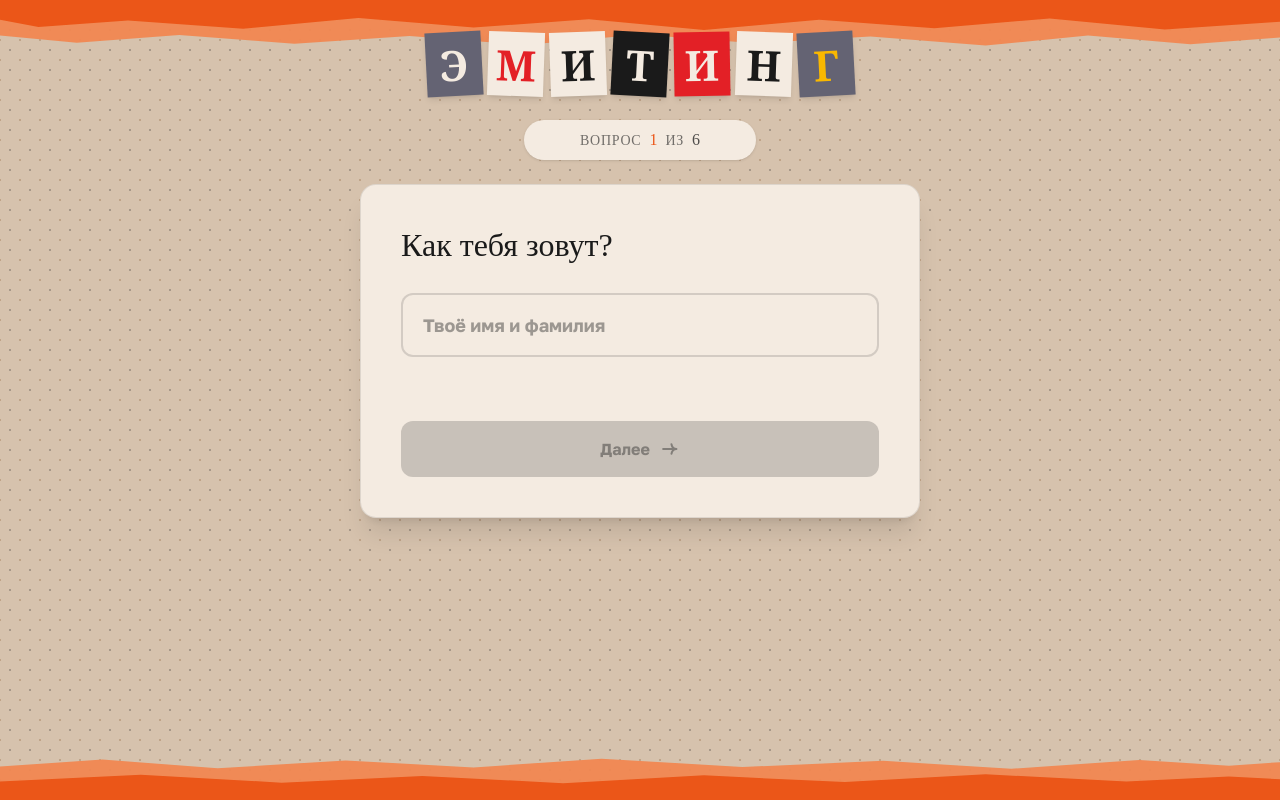
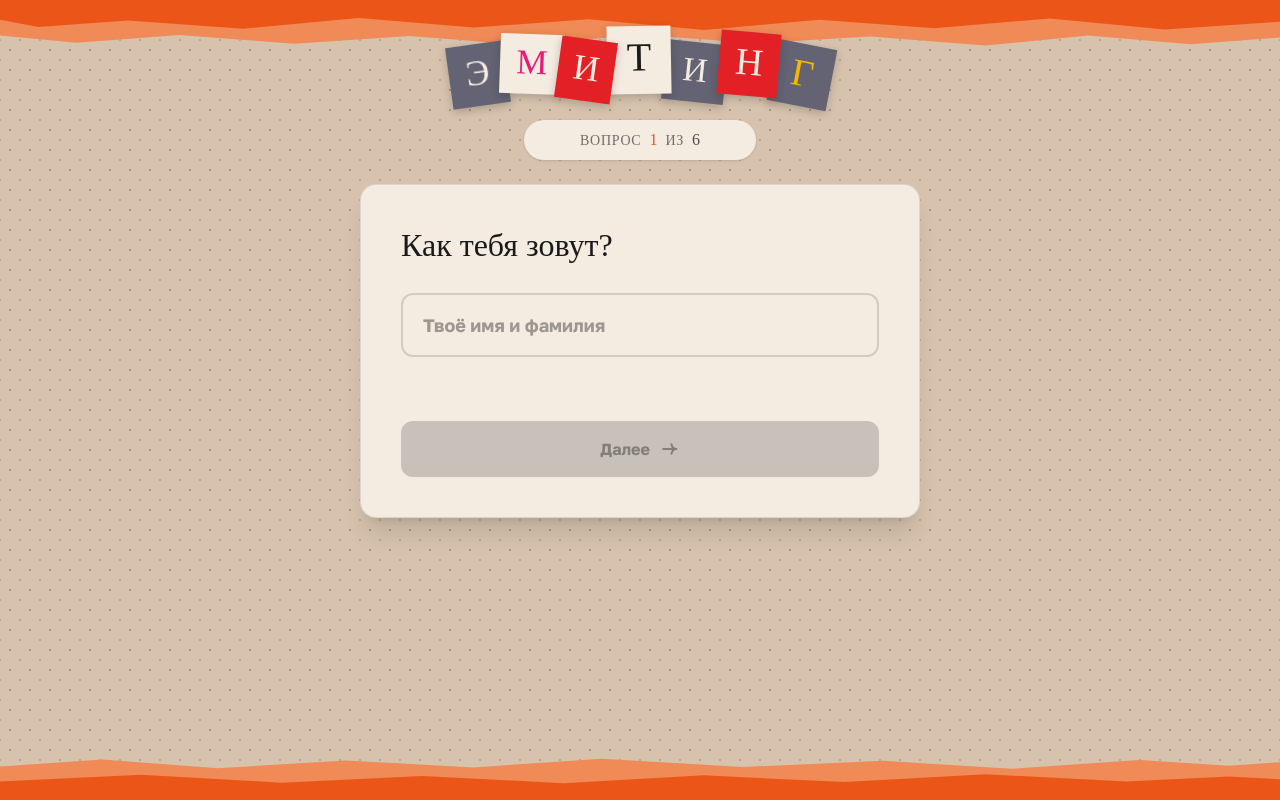
Before and after one commit to andrejkoknaev/emiting-quiz, a React (Vite) app: page / in a window 1280 px wide. Built offline with nearby package versions, Linux system fonts and the light colour scheme; a web font is replaced by a local one.

Commit message:
Update App.jsx

```diff
--- a/src/App.jsx
+++ b/src/App.jsx
@@ -195,23 +195,84 @@ function BackButton({ onClick, disabled = false, fullFlex = false }) {
 
 function CollageLogo() {
   const letters = [
-    { char: 'Э', bg: 'bg-[#646373]', text: 'text-[#F4EBE1]', rot: '-rotate-3' },
-    { char: 'М', bg: 'bg-[#F4EBE1]', text: 'text-[#E32026]', rot: 'rotate-2' },
-    { char: 'И', bg: 'bg-[#F4EBE1]', text: 'text-[#1A1A1A]', rot: '-rotate-2' },
-    { char: 'Т', bg: 'bg-[#1A1A1A]', text: 'text-[#F4EBE1]', rot: 'rotate-3' },
-    { char: 'И', bg: 'bg-[#E32026]', text: 'text-[#F4EBE1]', rot: '-rotate-1' },
-    { char: 'Н', bg: 'bg-[#F4EBE1]', text: 'text-[#1A1A1A]', rot: 'rotate-2' },
-    { char: 'Г', bg: 'bg-[#646373]', text: 'text-[#F9B800]', rot: '-rotate-3' },
+    {
+      char: 'Э',
+      bg: 'bg-[#646373]',
+      text: 'text-[#F4EBE1]',
+      size: 'w-[42px] h-[44px] sm:w-[58px] sm:h-[62px] text-[24px] sm:text-[36px]',
+      pos: '-rotate-[8deg] translate-y-[6px] sm:translate-y-[9px]',
+      overlap: '',
+      z: 'z-10',
+    },
+    {
+      char: 'М',
+      bg: 'bg-[#F4EBE1]',
+      text: 'text-[#E51D78]',
+      size: 'w-[45px] h-[43px] sm:w-[64px] sm:h-[60px] text-[23px] sm:text-[35px]',
+      pos: 'rotate-[2deg] -translate-y-[1px] sm:-translate-y-[2px]',
+      overlap: '-ml-[5px] sm:-ml-[7px]',
+      z: 'z-20',
+    },
+    {
+      char: 'И',
+      bg: 'bg-[#E32026]',
+      text: 'text-[#F4EBE1]',
+      size: 'w-[40px] h-[44px] sm:w-[56px] sm:h-[62px] text-[24px] sm:text-[36px]',
+      pos: 'rotate-[8deg] translate-y-[2px] sm:translate-y-[4px]',
+      overlap: '-ml-[4px] sm:-ml-[6px]',
+      z: 'z-30',
+    },
+    {
+      char: 'Т',
+      bg: 'bg-[#F4EBE1]',
+      text: 'text-[#1A1A1A]',
+      size: 'w-[45px] h-[48px] sm:w-[64px] sm:h-[68px] text-[27px] sm:text-[40px]',
+      pos: '-rotate-[1deg] -translate-y-[4px] sm:-translate-y-[6px]',
+      overlap: '-ml-[5px] sm:-ml-[7px]',
+      z: 'z-20',
+    },
+    {
+      char: 'И',
+      bg: 'bg-[#646373]',
+      text: 'text-[#F4EBE1]',
+      size: 'w-[44px] h-[43px] sm:w-[62px] sm:h-[60px] text-[23px] sm:text-[34px]',
+      pos: 'rotate-[6deg] translate-y-[4px] sm:translate-y-[6px]',
+      overlap: '-ml-[5px] sm:-ml-[7px]',
+      z: 'z-10',
+    },
+    {
+      char: 'Н',
+      bg: 'bg-[#E32026]',
+      text: 'text-[#F4EBE1]',
+      size: 'w-[42px] h-[46px] sm:w-[60px] sm:h-[64px] text-[25px] sm:text-[38px]',
+      pos: 'rotate-[5deg] -translate-y-[1px] sm:-translate-y-[2px]',
+      overlap: '-ml-[5px] sm:-ml-[7px]',
+      z: 'z-30',
+    },
+    {
+      char: 'Г',
+      bg: 'bg-[#646373]',
+      text: 'text-[#F9B800]',
+      size: 'w-[42px] h-[44px] sm:w-[60px] sm:h-[62px] text-[25px] sm:text-[38px]',
+      pos: 'rotate-[11deg] translate-y-[6px] sm:translate-y-[9px]',
+      overlap: '-ml-[5px] sm:-ml-[7px]',
+      z: 'z-10',
+    },
   ];
 
   return (
-    <div className="inline-flex items-center gap-1 sm:gap-1.5 select-none" aria-label="ЭМИТИНГ">
+    <div
+      role="img"
+      aria-label="ЭМИТИНГ"
+      className="inline-flex items-center isolate select-none"
+    >
       {letters.map((item, idx) => (
         <span
           key={idx}
-          className={`font-serif font-bold inline-flex items-center justify-center w-9 h-11 sm:w-14 sm:h-16 text-[24px] sm:text-[42px] shadow-md shrink-0 ${item.bg} ${item.text} ${item.rot}`}
+          aria-hidden="true"
+          className={`relative font-display leading-none inline-flex items-center justify-center shrink-0 shadow-[0_3px_8px_rgba(26,26,26,0.22)] ${item.bg} ${item.text} ${item.size} ${item.pos} ${item.overlap} ${item.z}`}
         >
-          {item.char}
+          <span className="-translate-y-[0.06em]">{item.char}</span>
         </span>
       ))}
     </div>
```
